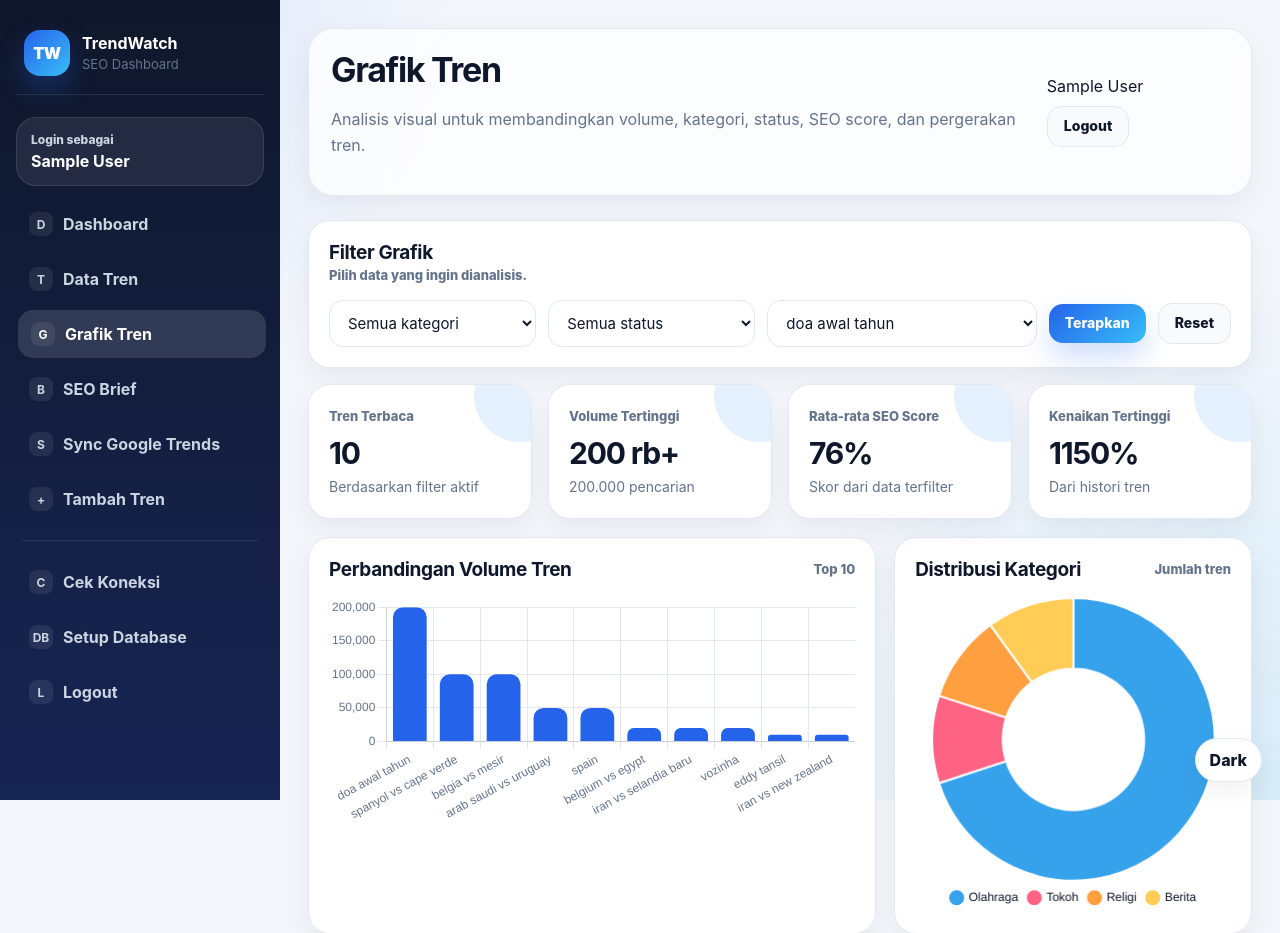
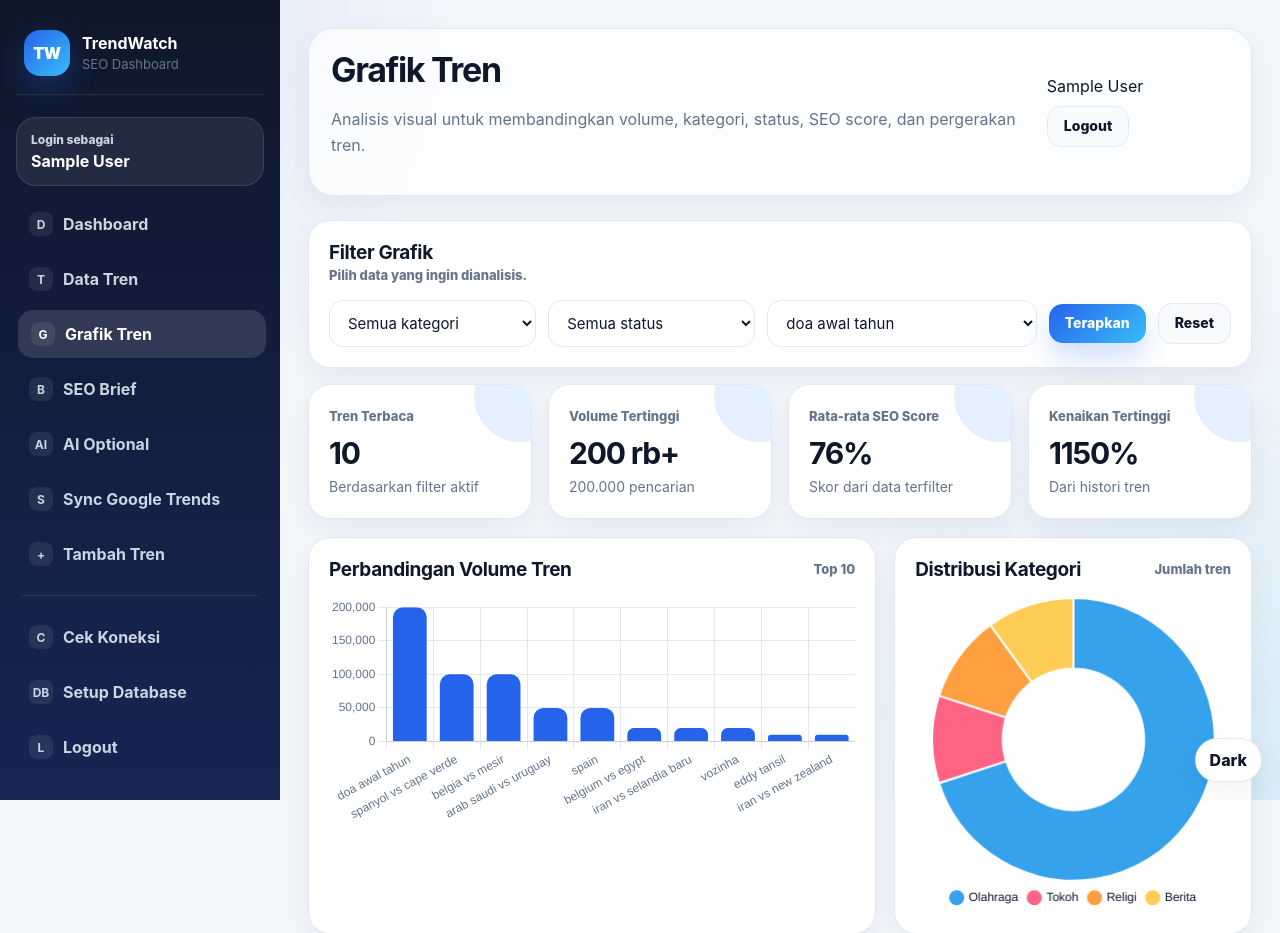
Before and after one commit to dhdeinfo/trendwatch-indonesia, a PHP site: page /admin/charts.php in a window 1280 px wide. Shown: the top 933 px of the page. Run offline with PHP 8.4, Linux system fonts and the light colour scheme; the visitor is signed in with stand-in values (Sample User, id 1); data comes from the database, SQL or seed files in the repository; some libraries are stand-ins or nearby versions.

Commit message:
Update sidebar.php

```diff
--- a/includes/sidebar.php
+++ b/includes/sidebar.php
@@ -17,6 +17,7 @@
         <a data-icon="T" href="<?= e(url('admin/trends.php')) ?>" class="<?= ($activeMenu ?? '') === 'trends' ? 'active' : '' ?>">Data Tren</a>
         <a data-icon="G" href="<?= e(url('admin/charts.php')) ?>" class="<?= ($activeMenu ?? '') === 'charts' ? 'active' : '' ?>">Grafik Tren</a>
         <a data-icon="B" href="<?= e(url('admin/content_briefs.php')) ?>" class="<?= ($activeMenu ?? '') === 'content_briefs' ? 'active' : '' ?>">SEO Brief</a>
+        <a data-icon="AI" href="<?= e(url('admin/ai_settings.php')) ?>" class="<?= ($activeMenu ?? '') === 'ai_settings' ? 'active' : '' ?>">AI Optional</a>
         <a data-icon="S" href="<?= e(url('admin/sync_google_trends.php')) ?>" class="<?= ($activeMenu ?? '') === 'sync_google_trends' ? 'active' : '' ?>">Sync Google Trends</a>
         <a data-icon="+" href="<?= e(url('admin/trend_add.php')) ?>" class="<?= ($activeMenu ?? '') === 'trend_add' ? 'active' : '' ?>">Tambah Tren</a>
         <div class="nav-divider"></div>
```
